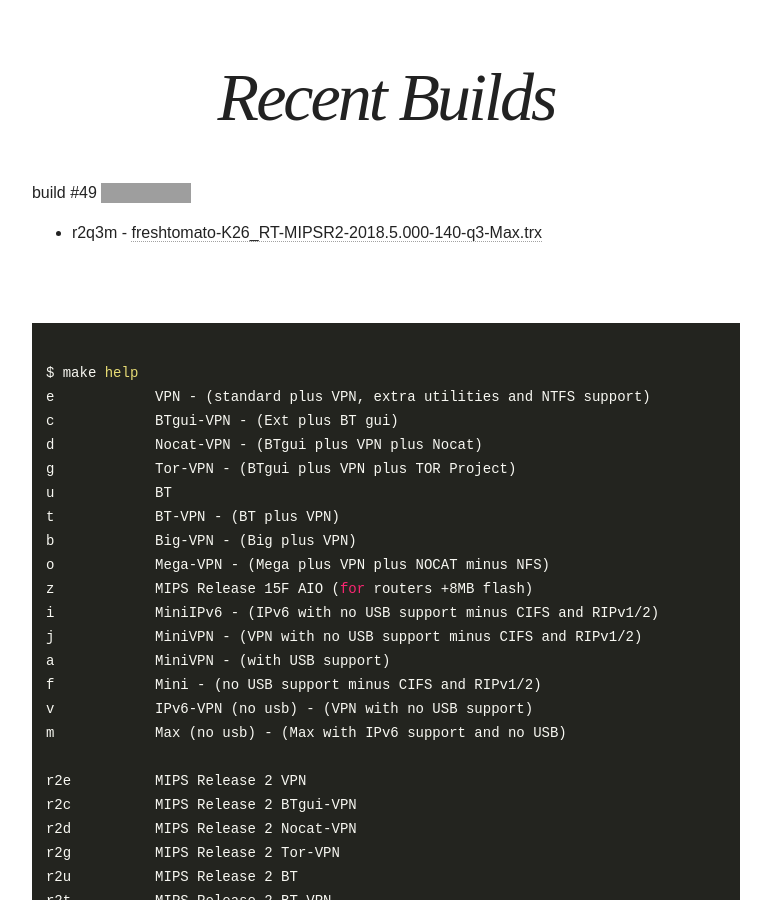
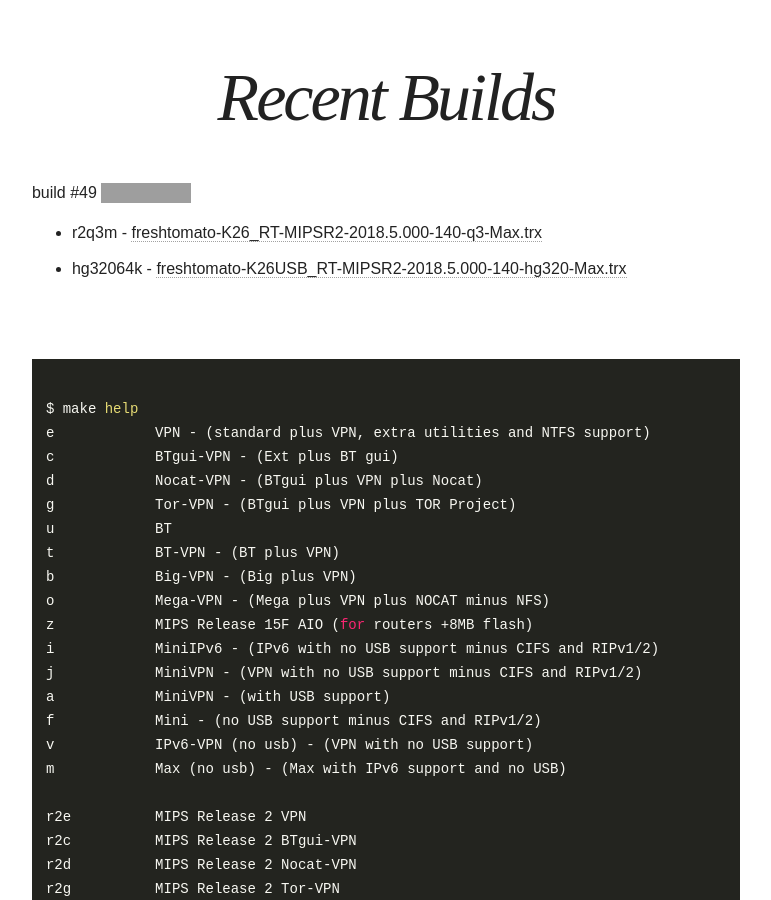
Before and after one commit to oglopss/freshtomato-mips-ci-jekyll, a Jekyll site: the page built from index.html, in a window 1280 px wide and 900 px high, scrolled down 415 px. Shown: the whole window, without its empty margins (254-1025 px from the left). Built offline with Jekyll 4.4.1, drawn with Linux system fonts in a browser that asks for light colours; nearby versions of some CDN libraries; grey boxes are pictures that could not be loaded.

Commit message:
Travis build 49 hg32064k pushed to gh-pages

```diff
--- a/_data/ss.yml
+++ b/_data/ss.yml
@@ -1,3 +1,4 @@
 build: 49
 files:
   - 0001 r2q3m freshtomato-K26_RT-MIPSR2-2018.5.000-140-q3-Max.trx
+  - 0002 hg32064k freshtomato-K26USB_RT-MIPSR2-2018.5.000-140-hg320-Max.trx
```
